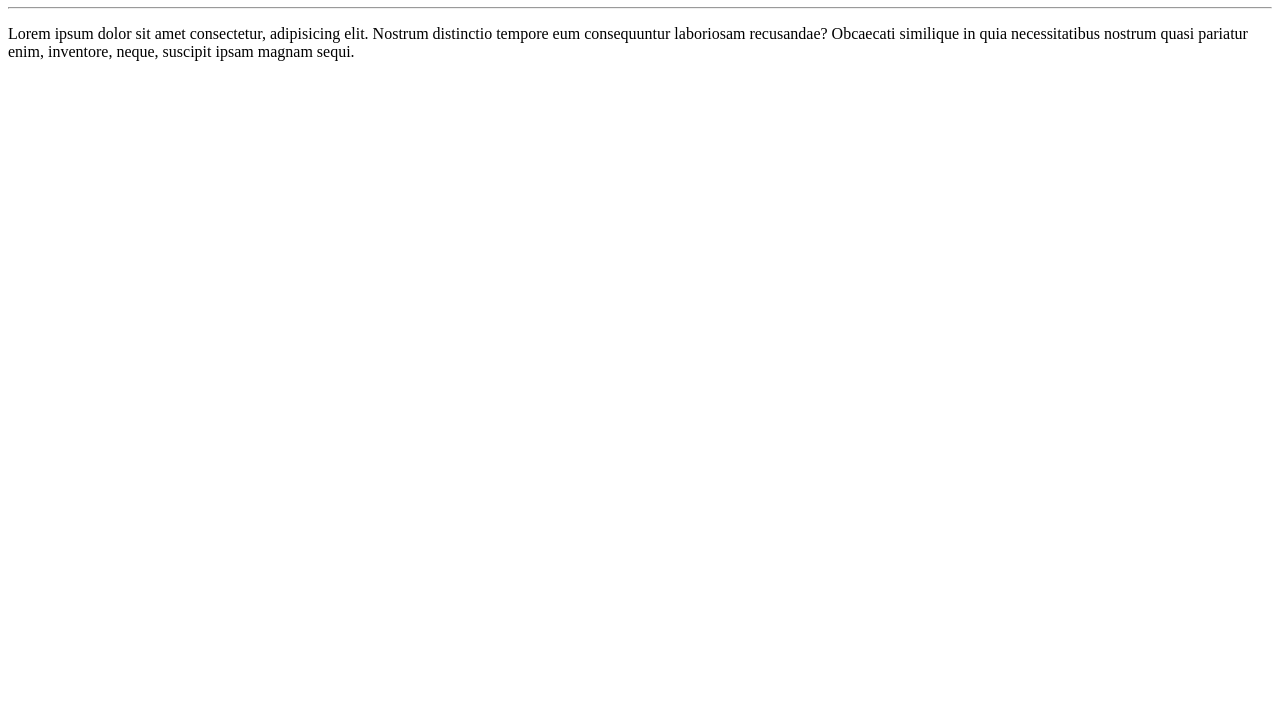
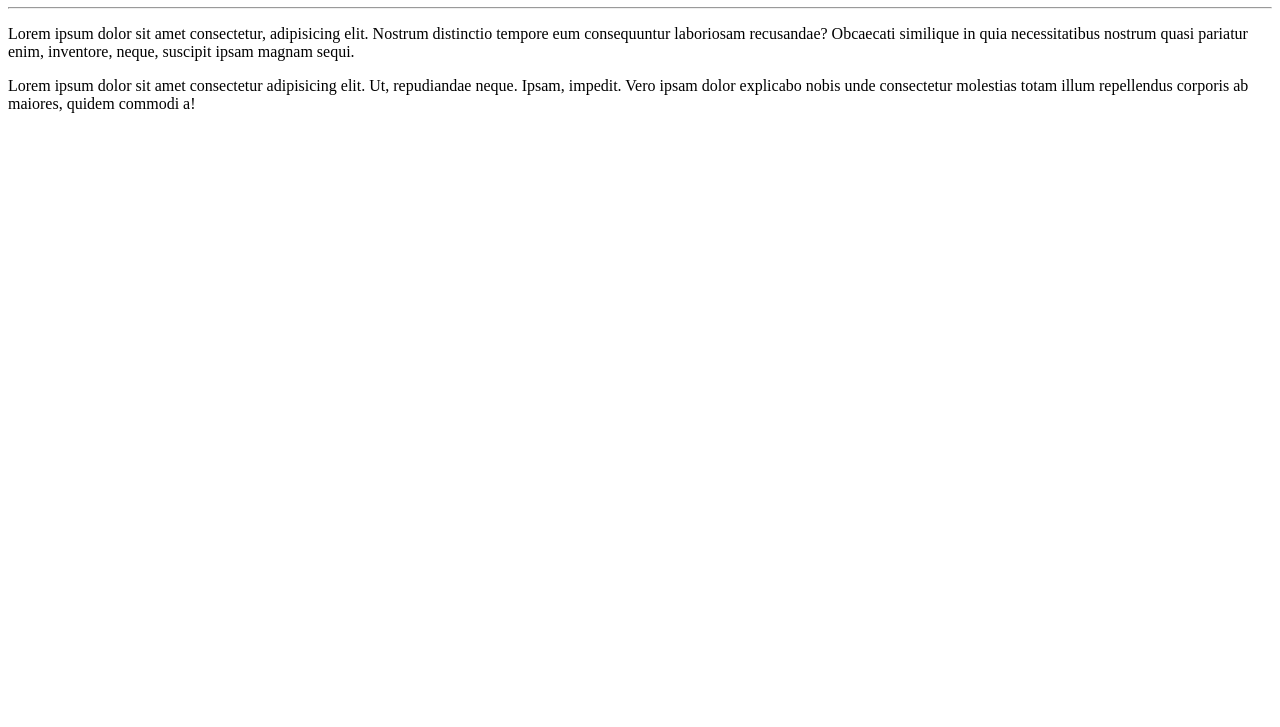
Before and after one commit to tomiomatsushita/Ola_Mundo, a plain HTML site: page index.html in a window 1280 px wide. Shown: the part 73-800 px from the top of the page. Drawn offline with Linux system fonts and the light colour scheme.

Commit message:
Mais um paragrafo

```diff
--- a/index.html
+++ b/index.html
@@ -9,5 +9,6 @@
 <h1>Hello World</h1>
 <hr>
 <p>Lorem ipsum dolor sit amet consectetur, adipisicing elit. Nostrum distinctio tempore eum consequuntur laboriosam recusandae? Obcaecati similique in quia necessitatibus nostrum quasi pariatur enim, inventore, neque, suscipit ipsam magnam sequi.</p>
+<p>Lorem ipsum dolor sit amet consectetur adipisicing elit. Ut, repudiandae neque. Ipsam, impedit. Vero ipsam dolor explicabo nobis unde consectetur molestias totam illum repellendus corporis ab maiores, quidem commodi a!</p>
 </body>
 </html>
```
